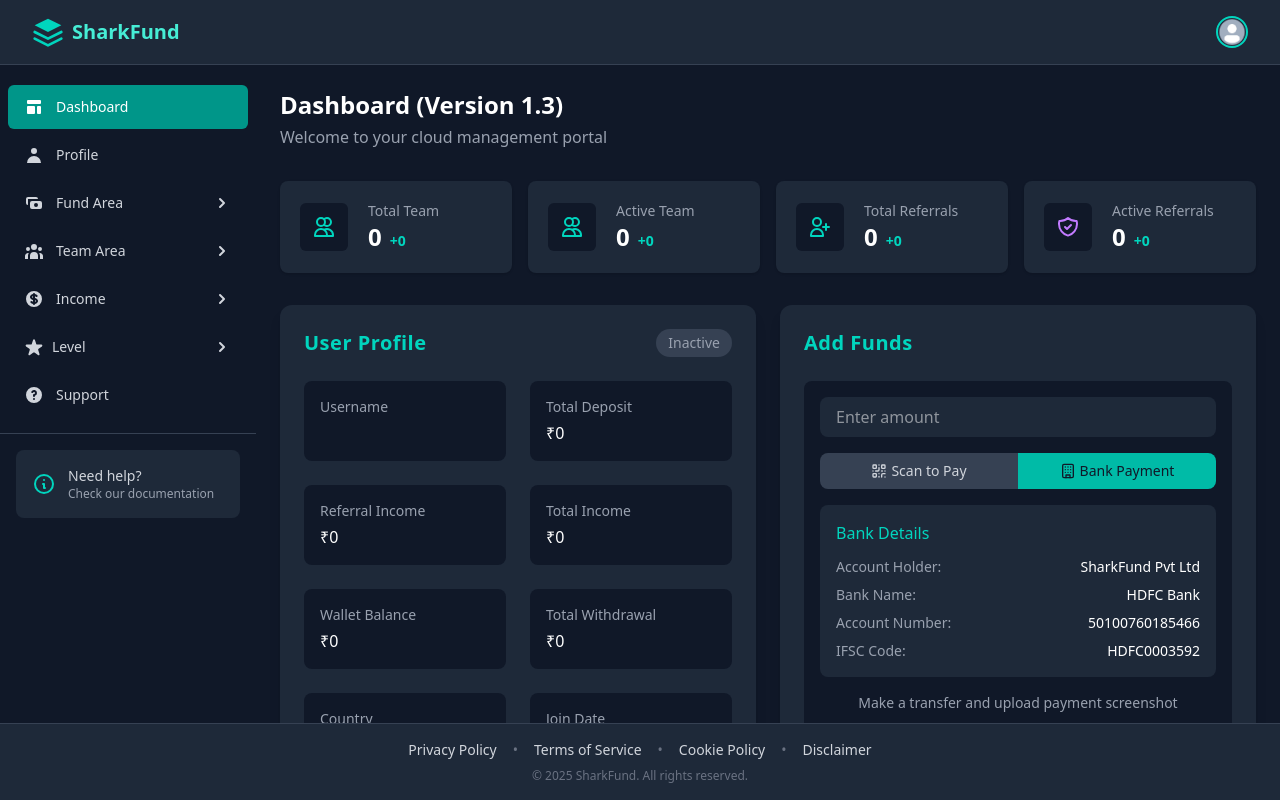
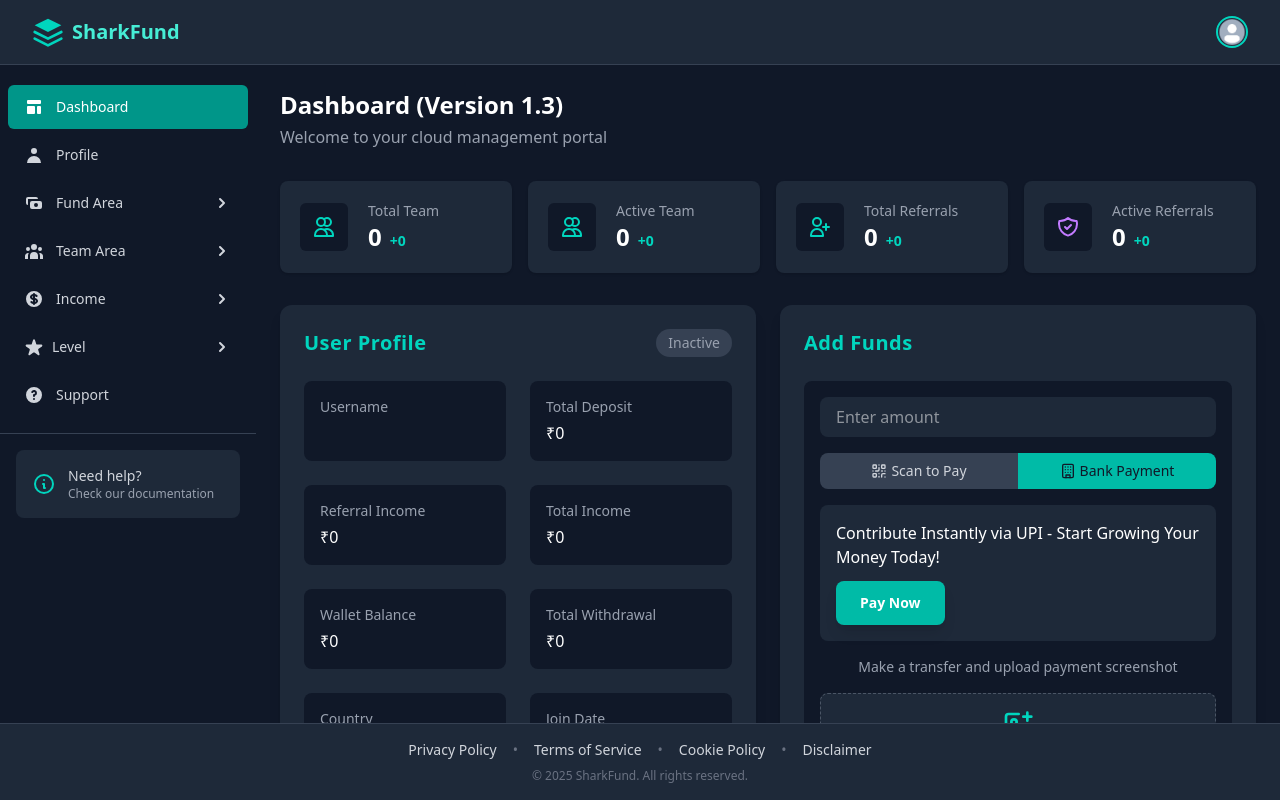
Before and after one commit to Anup2601/SharkFund, a React (Vite) app in the folder frontend/: page /home in a window 1280 px wide. Both pictures are taken after a click on the button "Bank Payment". Built offline with nearby package versions, Linux system fonts and the light colour scheme.

Commit message:
change bank detail

```diff
--- a/frontend/src/components/InvestmentLevel.tsx
+++ b/frontend/src/components/InvestmentLevel.tsx
@@ -153,7 +153,7 @@ const InvestmentLevel: React.FC = () => {
               </h3>
 
               <p className="text-gray-300 mb-4">
-                Investment Amount: <span className="font-semibold">{currentLevel.total_deposit}</span>
+                Invested Amount: <span className="font-semibold">{currentLevel.total_deposit}</span>
               </p>
 
 
@@ -179,9 +179,9 @@ const InvestmentLevel: React.FC = () => {
               {currentLevel.level < 3 && (
                 <div className="mt-6 text-center">
                   <p className="text-gray-300 mb-2">
-                    {currentLevel.level === 0 && "You need ₹1,000+ monthly payout to reach Level 1"}
-                    {currentLevel.level === 1 && "You need ₹2,000+ monthly payout to reach Level 2"}
-                    {currentLevel.level === 2 && "You need ₹3,000+ monthly payout to reach Level 3"}
+                    {currentLevel.level === 0 && "You need ₹1,000+ Investment to reach Level 1"}
+                    {currentLevel.level === 1 && "You need ₹2,000+ Investment to reach Level 2"}
+                    {currentLevel.level === 2 && "You need ₹3,000+ Investment to reach Level 3"}
                   </p>
                   <button className="px-4 py-2 bg-teal-600 hover:bg-teal-700 rounded-lg transition-colors">
                     Upgrade Your Investment
--- a/frontend/src/components/dashboard.tsx
+++ b/frontend/src/components/dashboard.tsx
@@ -3,7 +3,7 @@ import FundHistory from './fundhistory';
 import toast from 'react-hot-toast';
 import Scanner from '../assets/scanner2.0.png';
 import { QrCode, ImagePlus, X, Check, Building } from 'lucide-react';
-// import { Link } from 'react-router-dom';
+import { Link } from 'react-router-dom';
 
 const Dashboard: React.FC = () => {
   const [animationProgress, setAnimationProgress] = useState(0);
@@ -652,11 +652,10 @@ const Dashboard: React.FC = () => {
                 {paymentMethod === 'bank' && (
                   <div className="mt-4">
                     <div className="bg-gray-800 p-4 rounded-lg mb-4">
-                       <h3 className="text-teal-400 text-md font-medium mb-3">Bank Details</h3>
-                      {/* <h3 className="text-white-400 text-md font-medium mb-3">Contribute Instantly via UPI - Start Growing Your Money Today!</h3> */}
+                       {/* <h3 className="text-teal-400 text-md font-medium mb-3">Bank Details</h3> */}
+                      <h3 className="text-white-400 text-md font-medium mb-3">Contribute Instantly via UPI - Start Growing Your Money Today!</h3>
                       <div className="space-y-2 text-sm">
-                        {/* <div className="flex justify-between"> */}
-                          <div className="flex justify-between">
+                          {/* <div className="flex justify-between">
                           <span className="text-gray-400">Account Holder:</span>
                           <span className="text-white">{bankDetails.accountHolder}</span>
                         </div>
@@ -671,15 +670,16 @@ const Dashboard: React.FC = () => {
                         <div className="flex justify-between">
                           <span className="text-gray-400">IFSC Code:</span>
                           <span className="text-white">{bankDetails.ifscCode}</span>
-                        </div>
-                         {/* <Link to="https://cfpe.me/sharkfund">
+                        </div> */}
+                        <div className="flex justify-between">
+                         <Link to="https://cfpe.me/sharkfund">
                             <button
                               className="bg-gradient-to-r from-teal-400 to-teal-500 hover:from-teal-600 hover:to-teal-700 text-white font-semibold py-3 px-6 rounded-lg transition-all duration-300 ease-in-out transform hover:scale-105 shadow-lg hover:shadow-xl"
                             >
                               Pay Now
                             </button>
-                          </Link> */}
-                        {/* </div> */}
+                          </Link>
+                        </div>
                       </div>
                     </div>
                     <p className="text-sm text-gray-400 mb-3 text-center">
@@ -930,10 +930,10 @@ const Dashboard: React.FC = () => {
                 {paymentMethod === 'bank' && (
                   <div className="mt-4">
                     <div className="bg-gray-800 p-4 rounded-lg mb-4">
-                      {/* <h3 className="text-white-400 text-md font-medium mb-3">Contribute Instantly via UPI - Start Growing Your Money Today!</h3> */}
-                      <h3 className="text-teal-400 text-md font-medium mb-3">Bank Details</h3>
+                      <h3 className="text-white-400 text-md font-medium mb-3">Contribute Instantly via UPI - Start Growing Your Money Today!</h3>
+                      {/* <h3 className="text-teal-400 text-md font-medium mb-3">Bank Details</h3> */}
                       <div className="space-y-2 text-sm">
-                        <div className="flex justify-between">
+                        {/* <div className="flex justify-between">
                           <span className="text-gray-400">Account Holder:</span>
                           <span className="text-white">{bankDetails.accountHolder}</span>
                         </div>
@@ -948,9 +948,9 @@ const Dashboard: React.FC = () => {
                         <div className="flex justify-between">
                           <span className="text-gray-400">IFSC Code:</span>
                           <span className="text-white">{bankDetails.ifscCode}</span>
-                        </div>
+                        </div> */}
 
-                        {/* <div className="flex justify-between">
+                        <div className="flex justify-between">
                           <Link to="https://cfpe.me/sharkfund">
                             <button
                               className="bg-gradient-to-r from-teal-500 to-teal-500 hover:from-teal-600 hover:to-teal-600 text-white font-semibold py-3 px-6 rounded-lg transition-all duration-300 ease-in-out transform hover:scale-105 shadow-lg hover:shadow-xl"
@@ -958,7 +958,7 @@ const Dashboard: React.FC = () => {
                               Pay Now
                             </button>
                           </Link>
-                        </div> */}
+                        </div>
                       </div>
                     </div>
                     <p className="text-sm text-gray-400 mb-3 text-center">
```
